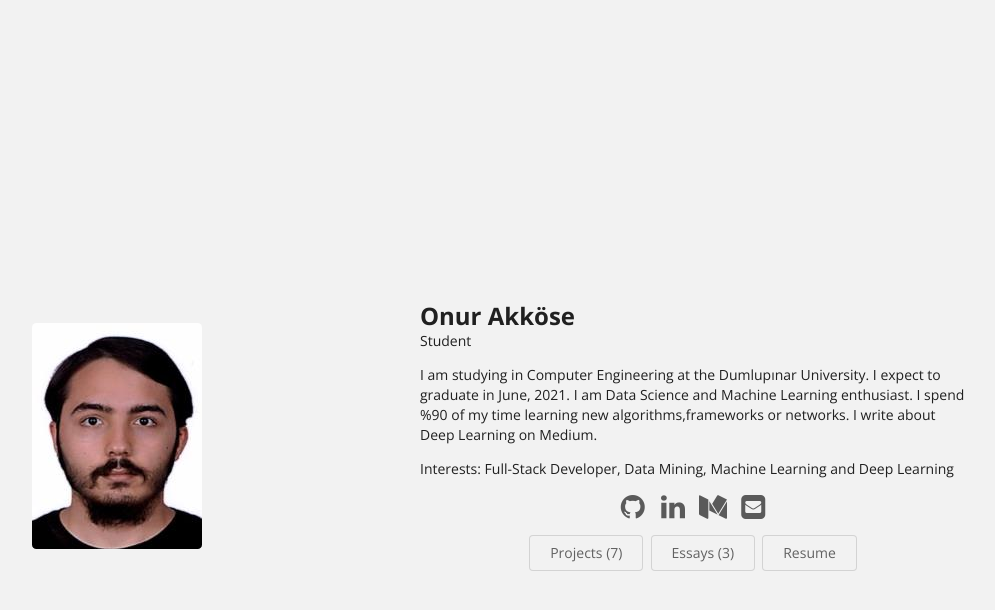
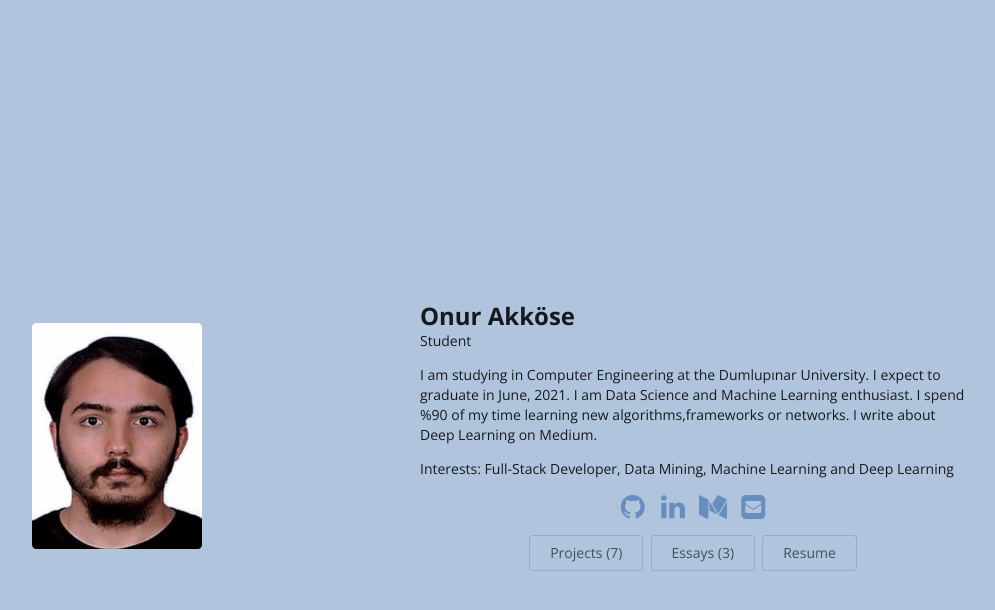
Before and after one commit to OnurAkkose/OnurAkkose.github.io, a Jekyll site: the page built from index.html, in a window 1280 px wide. Shown: the top 610 px of the page, without its empty margins (234-1229 px from the left). Built offline with Jekyll 4.4.1, drawn with Linux system fonts in a browser that asks for light colours.

Commit message:
Update stylesheet-customizations.scss

```diff
--- a/css/stylesheet-customizations.scss
+++ b/css/stylesheet-customizations.scss
@@ -7,15 +7,15 @@
 
 // Customize the background color
 body {
-  // background-color: #f2f2f2;;
+  background-color: lightsteelblue;
 }
 
 // Customize the menubar color
 .ui.menu {
-  // background: $background-start;
+  background: lightskyblue;
 }
 
 // Customize the home page icon colors
 .icon-color {
-  // color: silver;
+  color: darken(lightsteelblue, 20%);
 }
```
